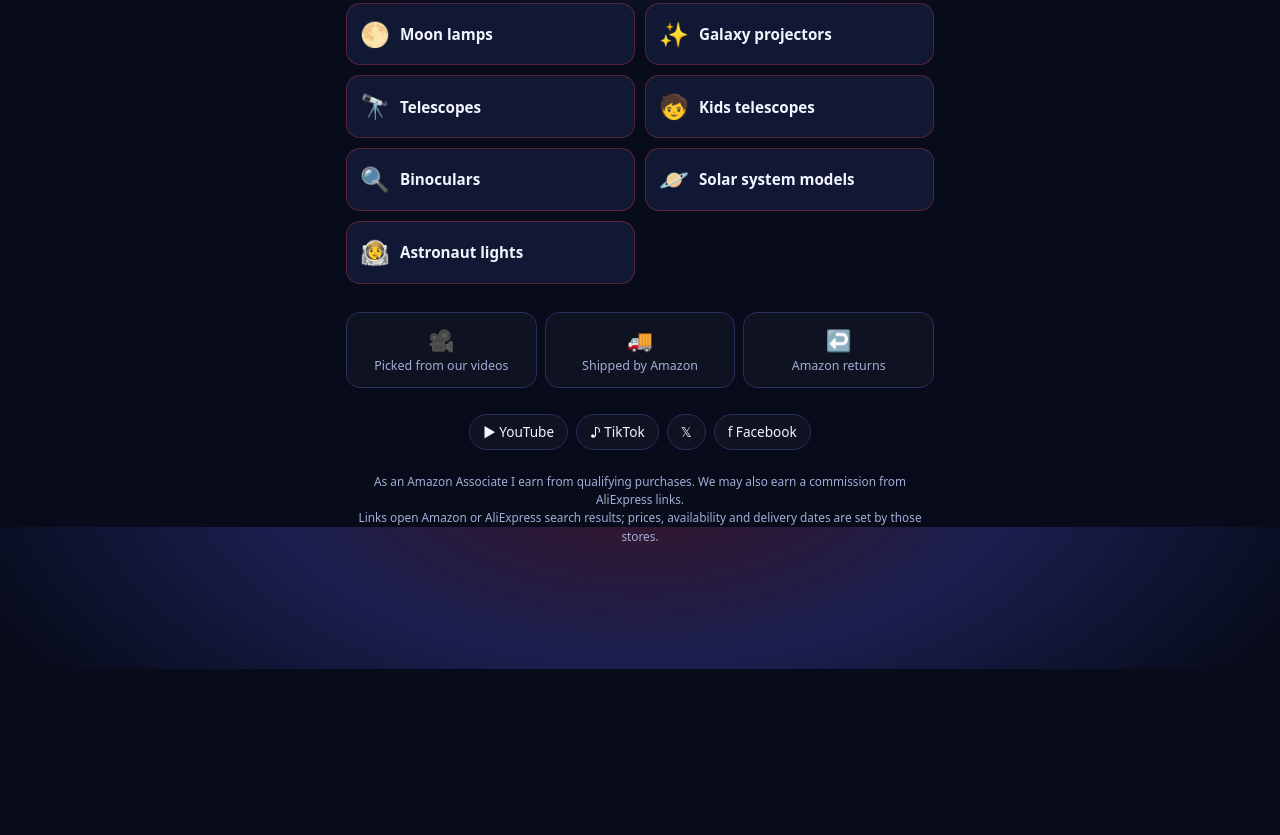
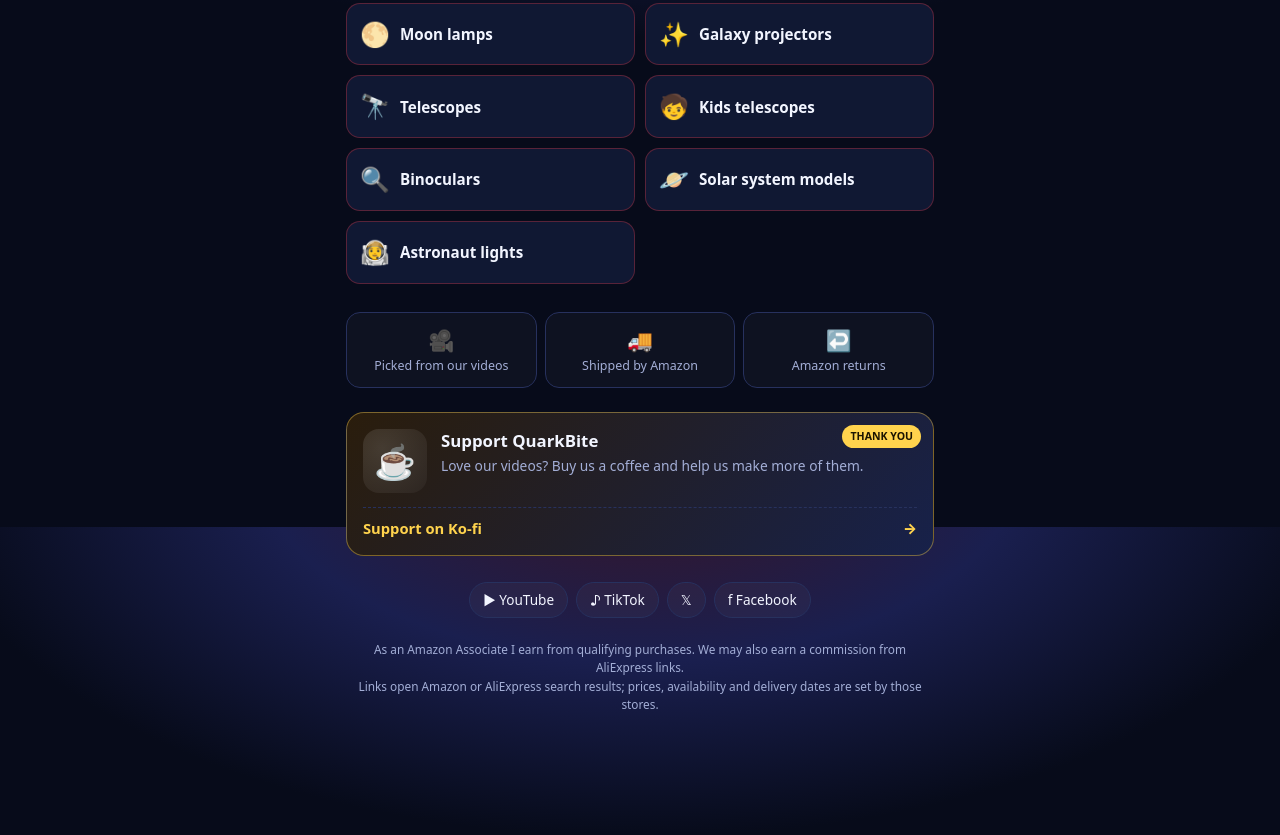
Before and after one commit to shhesh16-eng/quarkbite, a plain HTML site: page index.html in a window 1280 px wide. Shown: the part 3473-4308 px from the top of the page. Before the commit the page ends 4142 px from the top, so only its background shows below. Drawn offline with Linux system fonts and the light colour scheme.

Commit message:
Add Ko-fi support card
Co-Authored-By: Claude Opus 5.5 <noreply@anthropic.com>

```diff
--- a/index.html
+++ b/index.html
@@ -50,6 +50,7 @@ h3{font-size:.8rem;text-transform:uppercase;letter-spacing:1.6px;color:var(--gol
 .chip:hover{border-color:var(--gold);transform:translateY(-2px)}
 .chip i{font-style:normal;font-size:1.5rem}
 .chip small{display:block;color:var(--muted);font-weight:400;font-size:.75rem}
+.card.kofi{margin-top:24px;border-color:#ffd34d66;background:linear-gradient(135deg,#2a1d0c,#17214a)}
 .alinote{color:var(--muted);font-size:.82rem;margin:-4px 2px 10px}
 .ali .chip{border-color:#e6394655}
 .who-title{text-align:center;font-size:1rem;margin-top:22px}
@@ -150,6 +151,8 @@ body{overflow-x:hidden}
     <div><b>↩️</b>Amazon returns</div>
   </div>
 
+  <a class="card kofi" href="https://ko-fi.com/quarkbite" target="_blank" rel="noopener"><span class="badge y">THANK YOU</span><div class="ico">☕</div><div><h4>Support QuarkBite</h4><p>Love our videos? Buy us a coffee and help us make more of them.</p></div><div class="cta"><span>Support on Ko-fi</span><span>→</span></div></a>
+
   <nav class="social">
     <a href="https://www.youtube.com/@QuarkBite" target="_blank" rel="noopener">▶ YouTube</a>
     <a href="https://www.tiktok.com/@quarkbite" target="_blank" rel="noopener">♪ TikTok</a>
```
